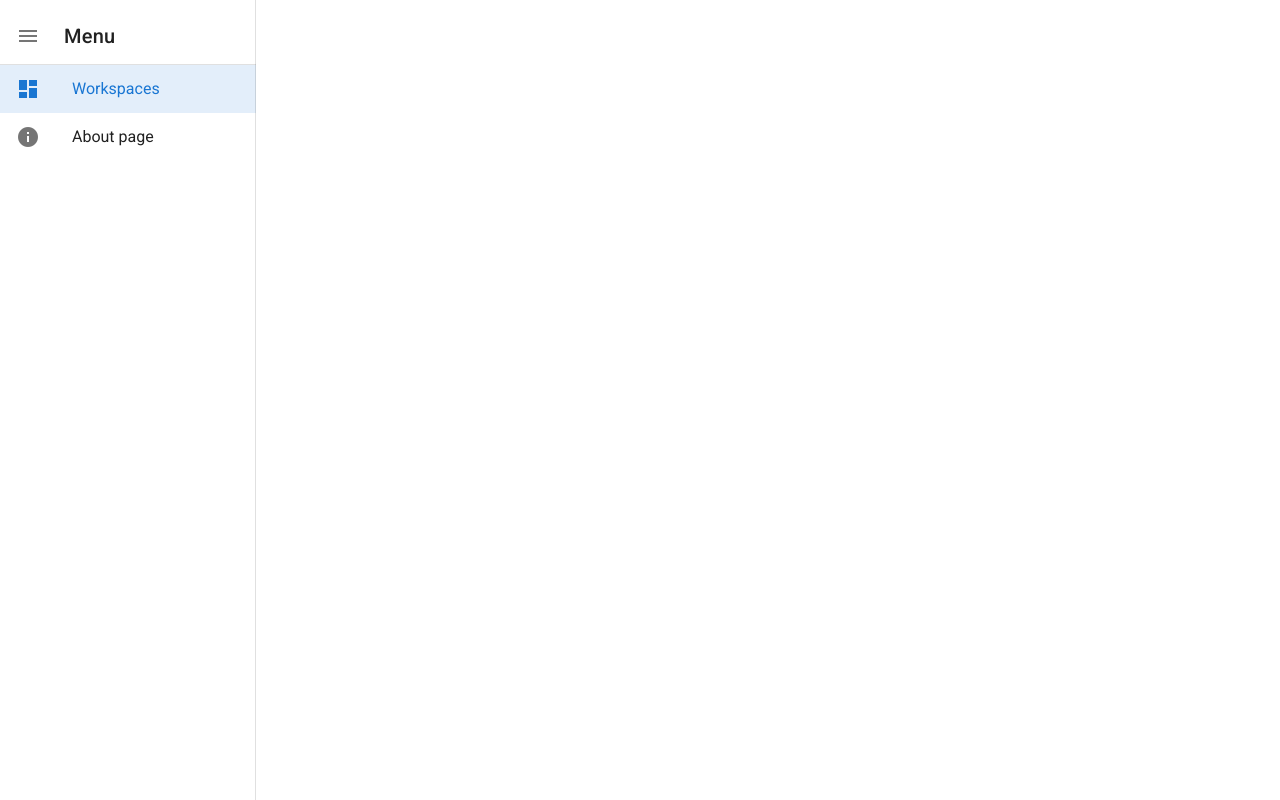
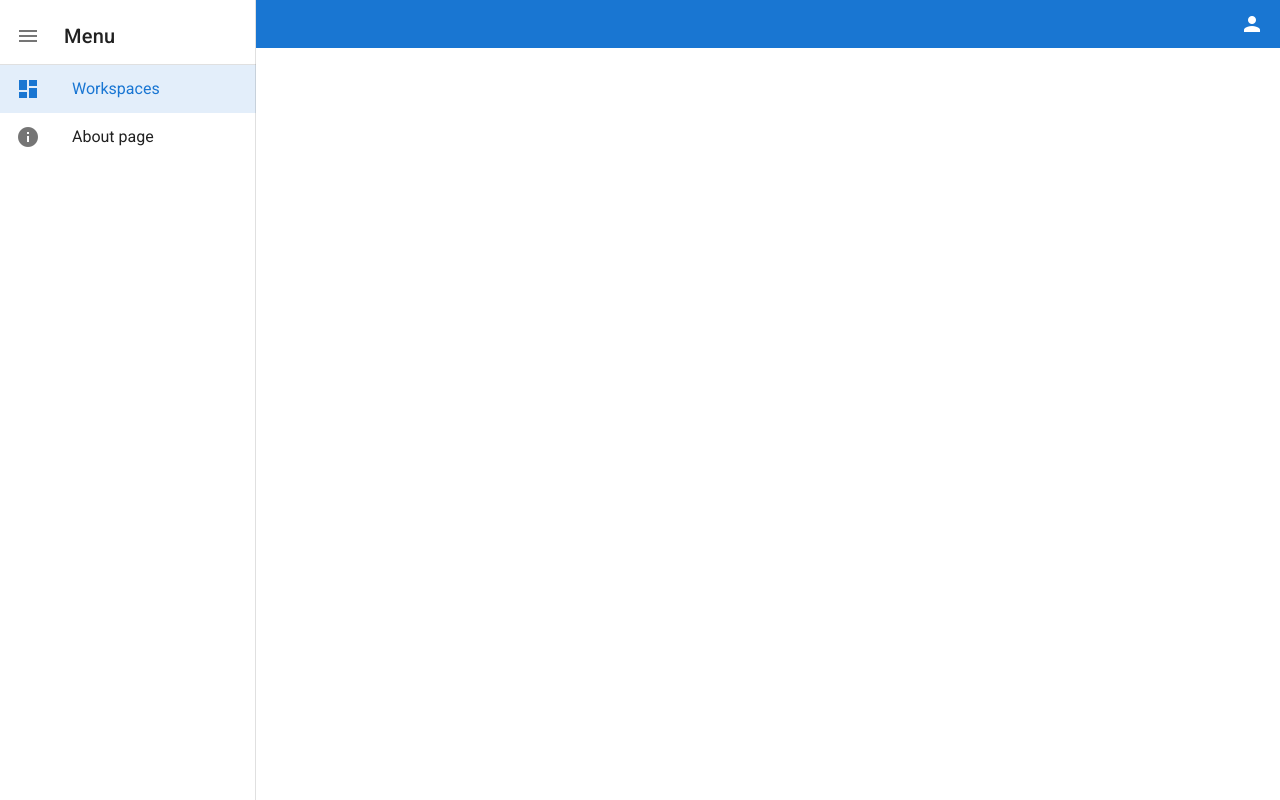
Before and after one commit to ProcessMPUT/processm, a Vue app in the folder processm.webui/src/main/frontend-app/: page / in a window 1280 px wide. Built offline with nearby package versions, Linux system fonts and the light colour scheme; what vue-session would draw is missing.

Commit message:
feature: (processm.webui) add application top bar (#34)

```diff
--- a/processm.webui/src/main/frontend-app/src/App.vue
+++ b/processm.webui/src/main/frontend-app/src/App.vue
@@ -1,6 +1,8 @@
 <template>
   <v-app>
-    <app-navigation v-if="!$route.meta.allowUnauthenticated" />
+    <top-bar v-if="!isPublicView" />
+
+    <app-navigation v-if="!isPublicView" />
 
     <v-content>
       <router-view />
@@ -12,9 +14,14 @@
 import Vue from "vue";
 import Component from "vue-class-component";
 import AppNavigation from "@/components/AppNavigation.vue";
+import TopBar from "@/components/TopBar.vue";
 
 @Component({
-  components: { AppNavigation }
+  components: { AppNavigation, TopBar }
 })
-export default class App extends Vue {}
+export default class App extends Vue {
+  get isPublicView(): boolean {
+    return this.$route.meta.allowUnauthenticated;
+  }
+}
 </script>
--- /dev/null
+++ b/processm.webui/src/main/frontend-app/src/components/TopBar.vue
@@ -0,0 +1,27 @@
+<template>
+  <v-app-bar app color="primary" absolute dense dark flat>
+    <v-spacer></v-spacer>
+    <v-menu left bottom offset-y>
+      <template v-slot:activator="{ on }">
+        <v-btn icon v-on="on">
+          <v-icon>person</v-icon>
+        </v-btn>
+      </template>
+
+      <v-list dense>
+        <v-list-item>
+          <v-list-item-icon><v-icon>logout</v-icon></v-list-item-icon>
+          <v-list-item-title>{{ $t("topbar.sign-out") }}</v-list-item-title>
+        </v-list-item>
+      </v-list>
+    </v-menu>
+  </v-app-bar>
+</template>
+
+<script lang="ts">
+import Vue from "vue";
+import Component from "vue-class-component";
+
+@Component
+export default class TopBar extends Vue {}
+</script>
--- a/processm.webui/src/main/frontend-app/src/locales/en.json
+++ b/processm.webui/src/main/frontend-app/src/locales/en.json
@@ -3,6 +3,9 @@
     "menu": "Menu",
     "workspaces": "Workspaces",
     "about": "@:about.page-title"
+  },
+  "topbar": {
+    "sign-out": "Sign out"
   },
   "workspace": {
     "default-name": "Workspace",
--- a/processm.webui/src/main/frontend-app/src/locales/pl.json
+++ b/processm.webui/src/main/frontend-app/src/locales/pl.json
@@ -2,6 +2,9 @@
   "navigation": {
     "workspaces": "Przestrzenie robocze",
     "about": "@:about.page-title"
+  },
+  "topbar": {
+    "sign-out": "Wyloguj"
   },
   "workspace": {
     "default-name": "Przestrzeń robocza",
```
